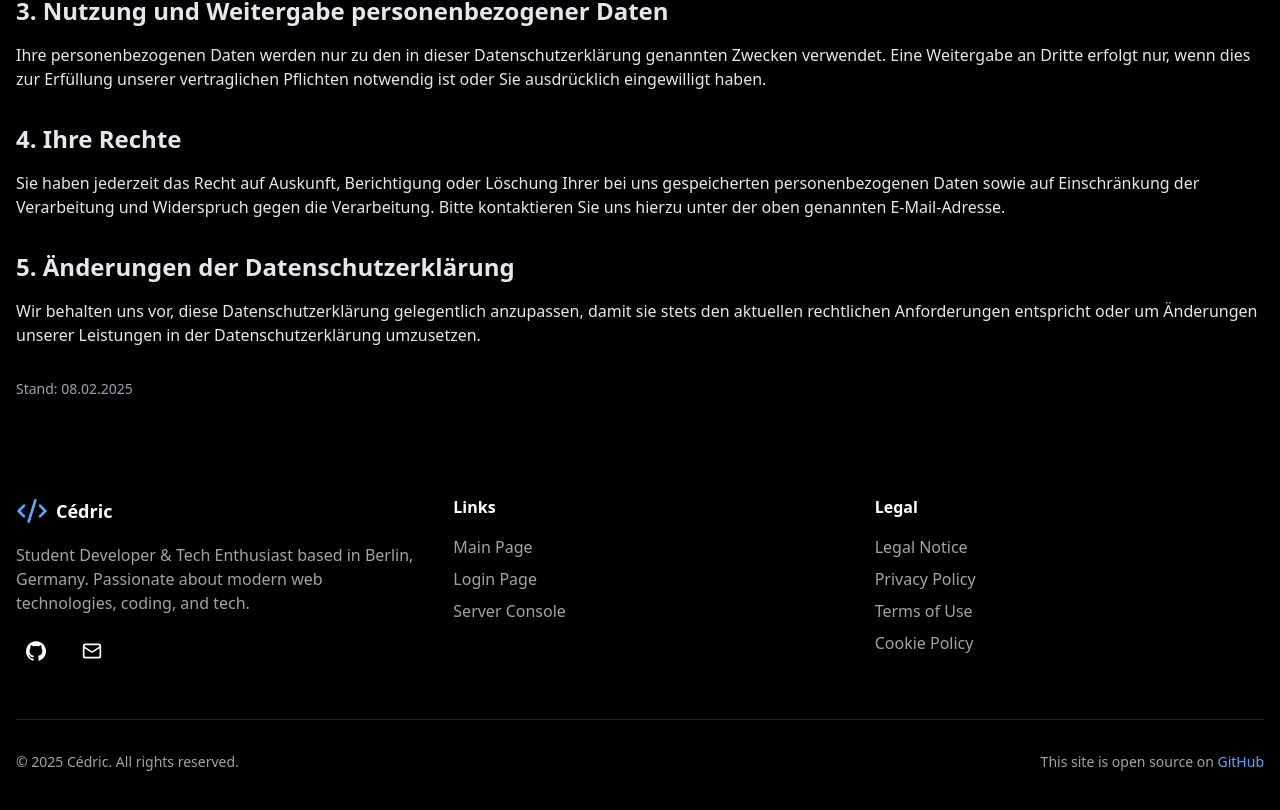
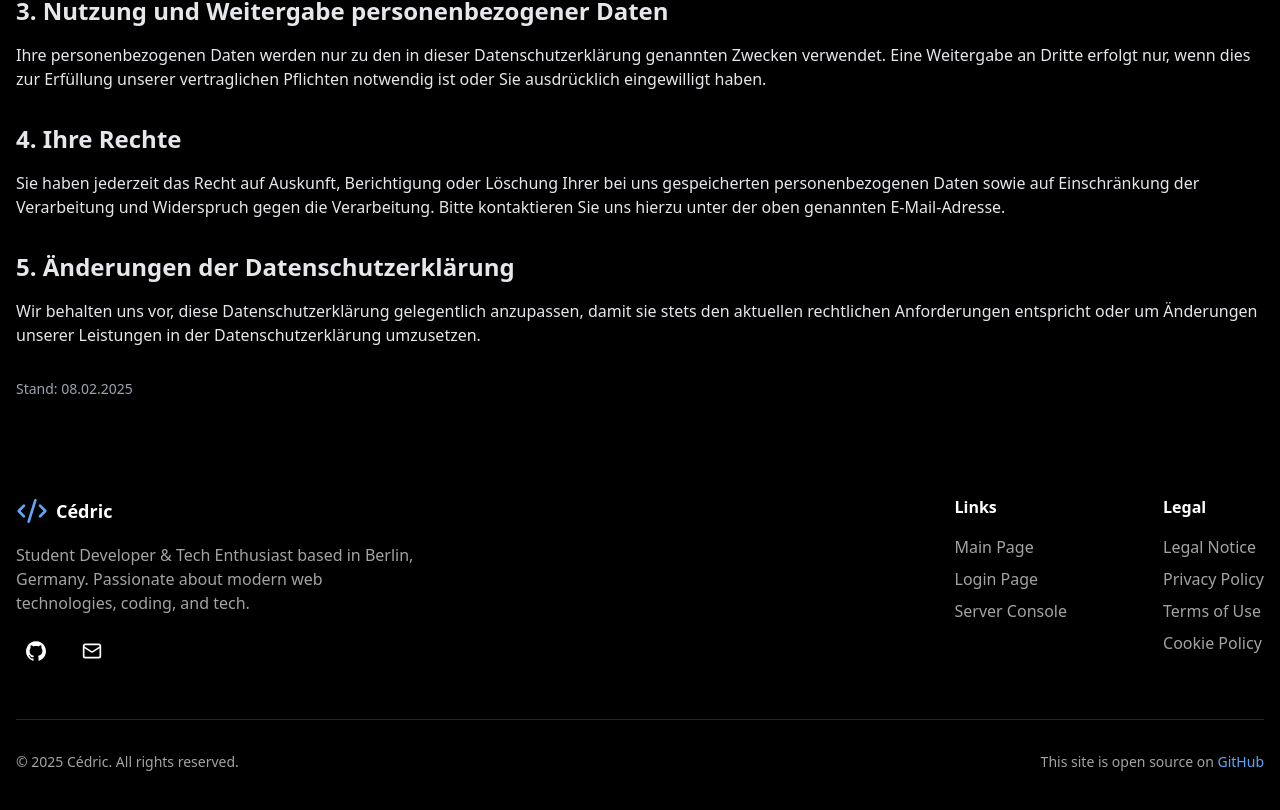
Before and after one commit to Zzackllack/Datenschutzerklaerung, a React (Vite) app: page / in a window 1280 px wide. Shown: the part 1365-2175 px from the top of the page. Built offline with nearby package versions, Linux system fonts and the light colour scheme.

Commit message:
Refactor Footer component layout for improved responsiveness and alignment

```diff
--- a/src/components/Footer.tsx
+++ b/src/components/Footer.tsx
@@ -47,8 +47,8 @@ export default function Footer() {
           </div>
 
           {/* Right Section - Quick Links */}
-          <div className="grid grid-cols-2 gap-8 w-full md:w-2/3 md:justify-end">
-            <div className="space-y-4">
+          <div className="grid grid-cols-2 gap-8 w-full md:w-2/3 md:flex md:justify-end">
+            <div className="space-y-4 md:ml-auto">
               <h3 className="font-semibold text-white">Links</h3>
               <ul className="space-y-2">
                 <li>
@@ -83,7 +83,7 @@ export default function Footer() {
                 </li>
               </ul>
             </div>
-            <div className="space-y-4">
+            <div className="space-y-4 md:ml-16">
               <h3 className="font-semibold text-white">Legal</h3>
               <ul className="space-y-2">
                 <li>
```
